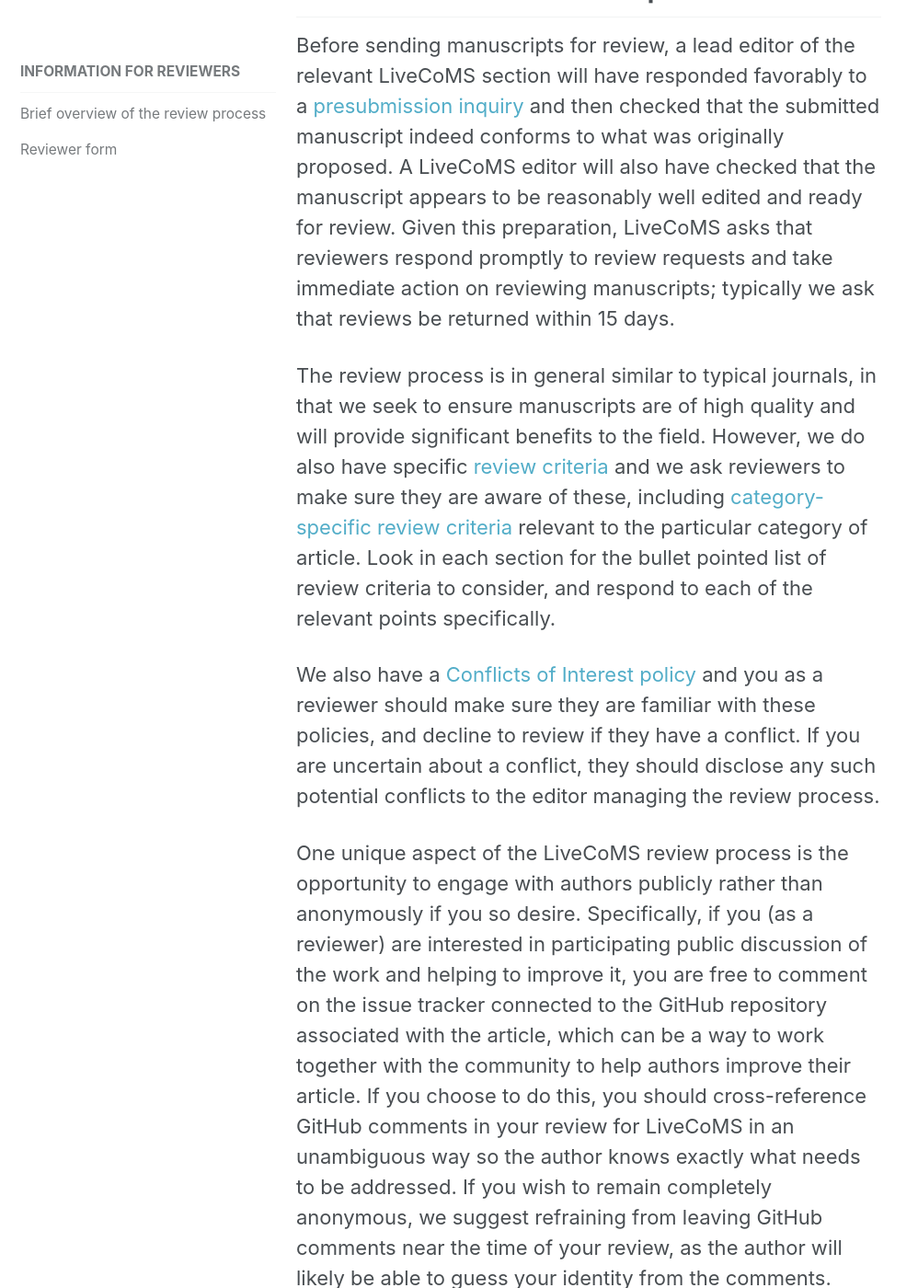
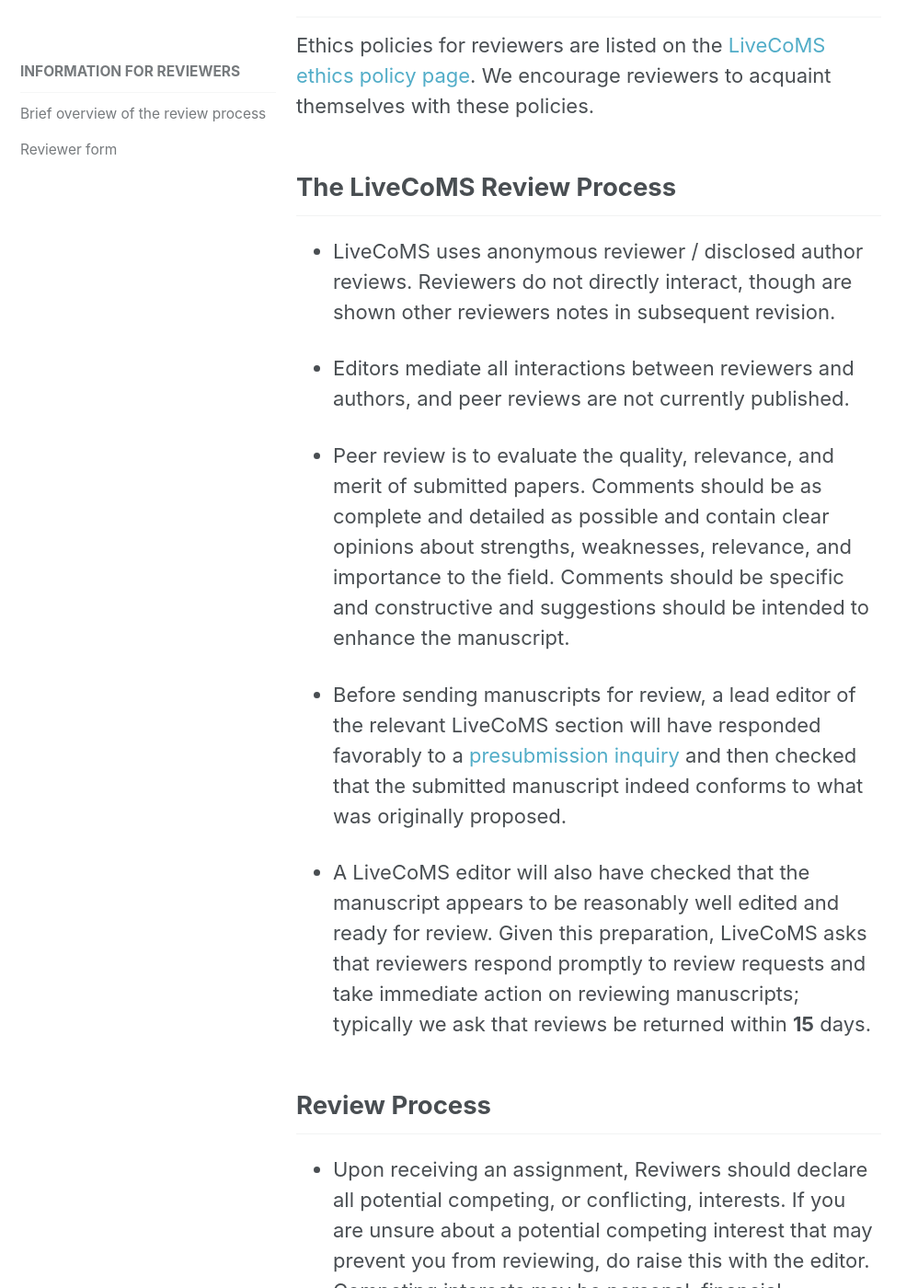
Before and after one commit to livecomsjournal/livecomsjournal.github.io, a Jekyll site: the page built from _editorial_policies/03_reviewer_information.md, in a window 1280 px wide and 1400 px high, scrolled down 279 px. Shown: the whole window at 92% size, without its empty margins (0-998 px from the left). Built offline with Jekyll 4.4.1, drawn with Linux system fonts in a browser that asks for light colours; some of the changed text lies outside the part shown.

Commit message:
Update 03_reviewer_information.md
Merging the reviewing pages.

```diff
--- a/_editorial_policies/03_reviewer_information.md
+++ b/_editorial_policies/03_reviewer_information.md
@@ -6,46 +6,57 @@
 excerpt: Information for reviewers
 permalink: /policies/reviewer_information/
 ---
+## Ethics Policies for Reviewers
 
-## Brief overview of the review process
+Ethics policies for reviewers are listed on the [LiveCoMS ethics policy page](https://livecomsjournal.github.io/editorial_policies/publication_ethics#ethical-obligations-of-reviewers). We encourage reviewers to acquaint themselves with these policies.
 
-Before sending manuscripts for review, a lead editor of the relevant LiveCoMS section will have responded favorably to a [presubmission inquiry](https://livecomsjournal.github.io/authors/policies/#presubmission-letter) and then checked that the submitted manuscript indeed conforms to what was originally proposed.
-A LiveCoMS editor will also have checked that the manuscript appears to be reasonably well edited and ready for review.
-Given this preparation, LiveCoMS asks that reviewers respond promptly to review requests and take immediate action on reviewing manuscripts; typically we ask that reviews be returned within 15 days.
+## The LiveCoMS Review Process
 
-The review process is in general similar to typical journals, in that we seek to ensure manuscripts are of high quality and will provide significant benefits to the field.
-However, we do also have specific [review criteria](https://livecomsjournal.github.io/authors/policies/#review-criteria) and we ask reviewers to make sure they are aware of these, including [category-specific review criteria](https://livecomsjournal.github.io/authors/policies/#types-of-articles) relevant to the particular category of article.  Look in each section for the bullet pointed list of review criteria to consider, and respond to each of the relevant points specifically.
+- LiveCoMS uses anonymous reviewer / disclosed author reviews.  Reviewers do not directly interact, though are shown other reviewers notes in subsequent revision.
 
-We also have a [Conflicts of Interest policy](https://livecomsjournal.github.io/policies/livecoms_bylaws/#iii-conflicts-of-interest) and you as a reviewer should make sure they are familiar with these policies, and decline to review if they have a conflict.  If you are uncertain about a conflict, they should disclose any such potential conflicts to the editor managing the review process.
+- Editors mediate all interactions between reviewers and authors, and peer reviews are not currently published.
 
-One unique aspect of the LiveCoMS review process is the opportunity to engage with authors publicly rather than anonymously if you so desire.
-Specifically, if you (as a reviewer) are interested in participating public discussion of the work and helping to improve it, you are free to comment on the issue tracker connected to the GitHub repository associated with the article, which can be a way to work together with the community to help authors improve their article.
+- Peer review is to evaluate the quality, relevance, and merit of
+submitted papers. Comments should be as complete and detailed as
+possible and contain clear opinions about strengths, weaknesses,
+relevance, and importance to the field. Comments should be specific
+and constructive and suggestions should be intended to enhance the
+manuscript.
+
+- Before sending manuscripts for review, a lead editor of the relevant LiveCoMS section will have responded favorably to a [presubmission inquiry](https://livecomsjournal.github.io/authors/policies/#presubmission-letter) and then checked that the submitted manuscript indeed conforms to what was originally proposed.
+
+- A LiveCoMS editor will also have checked that the manuscript appears to be reasonably well edited and ready for review.
+Given this preparation, LiveCoMS asks that reviewers respond promptly to review requests and take immediate action on reviewing manuscripts; typically we ask that reviews be returned within **15** days.
+
+## Review Process
+
+ - Upon receiving an assignment, Reviwers should declare all potential competing, or conflicting, interests. If you are unsure about a potential competing interest that may prevent you from reviewing, do raise this with the editor. Competing interests may be personal, financial, intellectual, professional, political or religious in nature. If you are currently employed at the same institution as any of the authors or have been recent (eg, within the past 3 years) mentors, mentees, close collaborators or joint grant holders, you should not agree to review. In addition, you should not agree to review a manuscript just to gain sight of it with no intention of submitting a review, or agree to review a manuscript that is very similar to one you have in preparation or under consideration at another journal.  Given the closeness of the field, we judge close collaborations leniently - for example, co-authorship on a review with many authors would not necessarily disqualify a reviewer. A definition of conflict of interest is laid out in section III of the [LiveCoMS bylaws](/policies/livecoms_bylaws/#iii-conflicts-of-interest).
+
+- It is important to remain unbiased by considerations related to the nationality, religious or political beliefs,
+gender or other characteristics of the authors, origins of a manuscript or by commercial considerations. If you discover a competing interest that might prevent you from providing a fair and unbiased review, notify the journal and seek advice
+
+- The review process is in general similar to typical journals, in that we seek to ensure manuscripts are of high quality and will provide significant benefits to the field. However, we do also have specific [review criteria](https://livecomsjournal.github.io/authors/policies/#review-criteria) and we ask reviewers to make sure they are aware of these, including [category-specific review criteria](https://livecomsjournal.github.io/authors/policies/#types-of-articles) relevant to the particular category of article.  Look in each section for the bullet pointed list of review criteria to consider, and respond to each of the relevant points specifically.
+
+- One unique aspect of the LiveCoMS review process is the opportunity to engage with authors publicly rather than anonymously if you so desire. Specifically, if you (as a reviewer) are interested in participating public discussion of the work and helping to improve it, you are free to comment on the issue tracker connected to the GitHub repository associated with the article, which can be a way to work together with the community to help authors improve their article.
 If you choose to do this, you should cross-reference GitHub comments in your review for LiveCoMS in an unambiguous way so the author knows exactly what needs to be addressed.  If you wish to remain completely anonymous, we suggest refraining from leaving GitHub comments near the time of your review, as the author will likely be able to guess your identity from the comments.
 
-Authors are also encouraged to have other researchers review their content, with comments and responses handled via the article's GitHub issue tracker.   A history of revisions in response to community concerns will impact the review process favorably.
+- Authors are also encouraged to have other researchers review their content, with comments and responses handled via the article's GitHub issue tracker.   A history of revisions in response to community concerns will impact the review process favorably.
 
-Reviewers will assess whether articles are well edited and clearly written.
-Authors whose article uses inconsistent style or poor grammar, or is poorly edited, will be asked to revise and address these issues.
+- Reviewers will assess whether articles are well edited and clearly written. Authors whose article uses inconsistent style or poor grammar, or is poorly edited, will be asked to revise and address these issues.
 
 ## Reviewer form
 
-The reviewer form asks the following questions, for he reviewer may also copy the questions to a separate document, respond to them there, and attach the responses.
+The reviewer form asks the following open response questions to be filled in. The reviewer may also copy the questions to a separate document, respond to them there, and attach the responses.
 
+- What is the level of significance of this work and its suitability for the journal? Is it likely to have a strong positive impact on the targeted set of readers? If this is a revision, what is the significance of the updated material?
 
-The reviewer will then answer the following open response questions.
+- To what extent does the article engage with current understanding in the scholarly community? If this is a revision, to what extent do the authors engage with the community participating on their GitHub version?
+- In what ways should the paper be improved to be easy to read, free from grammatical errors, have a professional presentation, and meet the article formatting guidelines laid out in the author policies (at https://livecomsjournal.github.io/authors/policies/)?
 
-* What is the level of significance of this work and its suitability for the journal? Is it likely to have a strong positive impact on the targeted set of readers? If this is a revision, what is the significance of the updated material?*
+- How does the article address the specific reviewer criteria for each article type? These criteria are listed in the sections for author policies for [Best Practices](https://livecomsjournal.github.io/authors/best_practices/#additional-criteria-considered-in-reviews-of-best-practices-guides), [Perpetual Reviews](https://livecomsjournal.github.io/authors/perpetual_reviews/#additional-review-criteria-for-perpetual-reviews), [Tutorials](https://livecomsjournal.github.io/authors/tutorials/#additional-criteria-considered-in-the-review-of-tutorials), [Software Analyses](https://livecomsjournal.github.io/authors/software_analyses/#additional-criteria-considered-in-review-of-software-analyses), and [Lessons Learned](https://livecomsjournal.github.io/authors/lessons_learned/#additional-critera-considered-in-the-review-of-lessons-learned-articles).
 
-* To what extent does the article engage with current understanding in the scholarly community? If this is a revision, to what extent do the authors engage with the community participating on their GitHub version?*
+- Please provide any other specific comments for the authors.
 
-* In what ways should the paper be improved to be easy to read, free from grammatical errors, have a professional presentation, and meet the article formatting guidelines laid out in the author policies (at https://livecomsjournal.github.io/authors/policies/)?
+- Please enter any specific comments you have for the editor? (The response to this question will not be seen by the authors)
 
-*How does the article address the specific reviewer criteria for each article type?* These criteria are listed in the sections for author policies for [Best Practices](https://livecomsjournal.github.io/authors/best_practices/#additional-criteria-considered-in-reviews-of-best-practices-guides), [Perpetual Reviews](https://livecomsjournal.github.io/authors/perpetual_reviews/#additional-review-criteria-for-perpetual-reviews), [Tutorials](https://livecomsjournal.github.io/authors/tutorials/#additional-criteria-considered-in-the-review-of-tutorials), [Software Analyses](https://livecomsjournal.github.io/authors/software_analyses/#additional-criteria-considered-in-review-of-software-analyses), and [Lessons Learned](https://livecomsjournal.github.io/authors/lessons_learned/#additional-critera-considered-in-the-review-of-lessons-learned-articles).
-
-*Please provide any other specific comments for the authors. *
-
-*Please enter any specific comments you have for the editor?* (The response to this question will not be seen by the authors)
-
-
-*Recommendation.*
-Reviewer will choose between "Accept Submissions", "Revisions Required", and "Resubmit for Review", "Resubmit Elsewhere", or "Decline Submission"
+The reviewer will then provide a recommendation as a multiple choice response:  The responses are: "Accept Submissions", "Revisions Required", and "Resubmit for Review", "Resubmit Elsewhere", or "Decline Submission"
```
